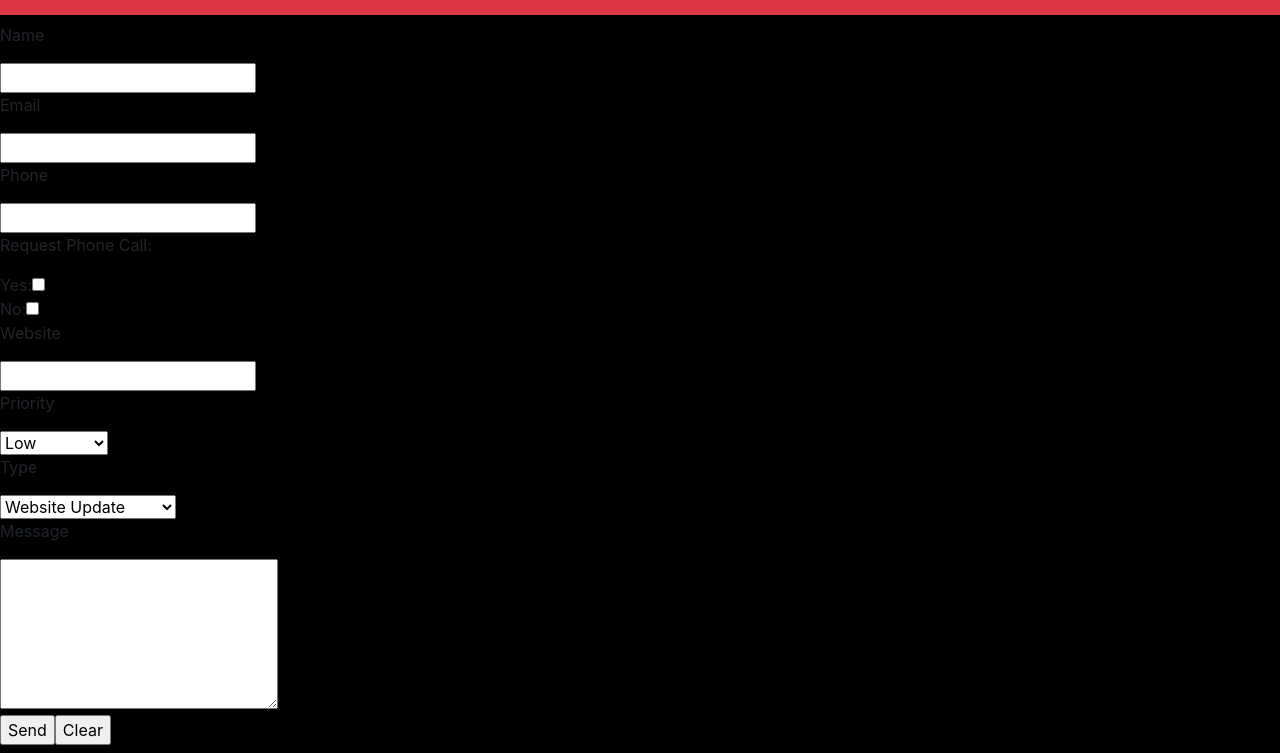
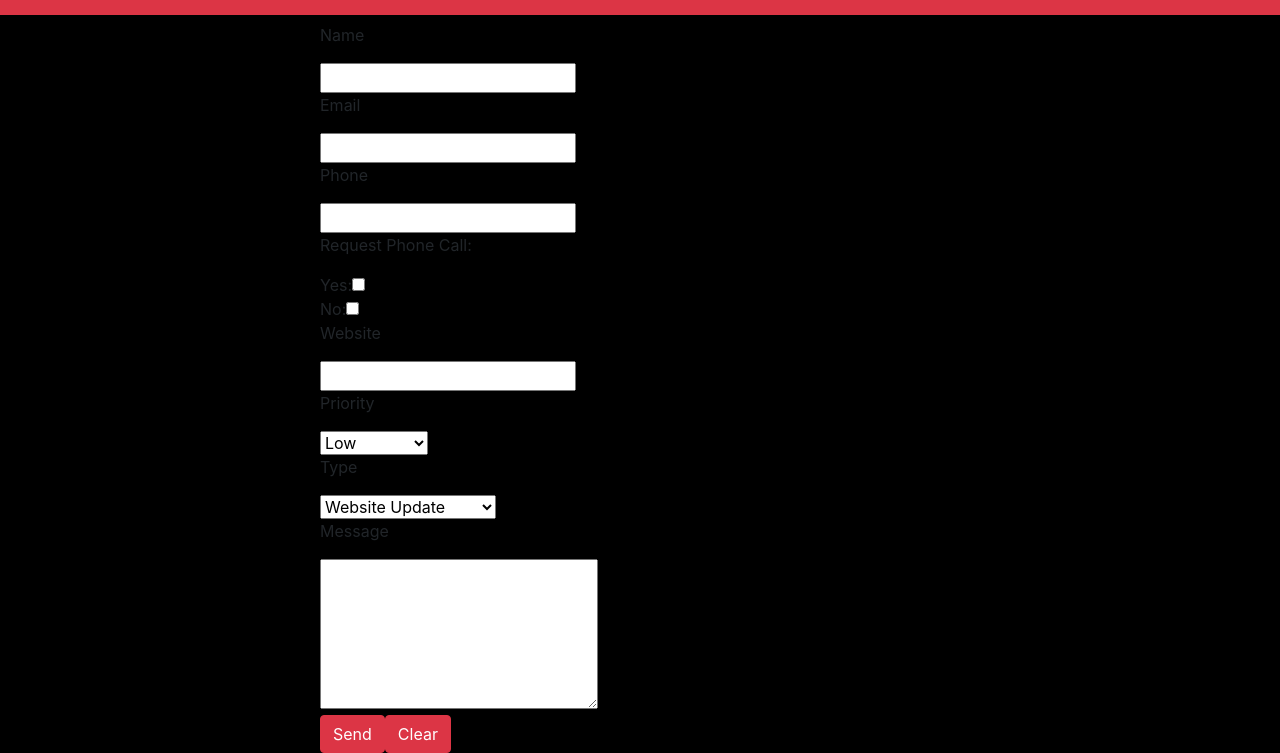
Before and after one commit to maharishi2019/MGames, a plain HTML site: page contact.html in a window 1280 px wide. Shown: the part 73-826 px from the top of the page. Drawn offline with nearby package versions, Linux system fonts and the light colour scheme.

Commit message:
commit on 'master'

```diff
--- a/contact.html
+++ b/contact.html
@@ -37,7 +37,7 @@
 
         </header>
 
-        <form action="mail.php" method="POST">
+        <form class="center" action="mail.php" method="POST">
                 <p>Name</p> <input type="text" name="name">
                 <p>Email</p> <input type="text" name="email">
                 <p>Phone</p> <input type="text" name="phone">
@@ -67,7 +67,7 @@
                 <br />
 
                 <p>Message</p><textarea name="message" rows="6" cols="25"></textarea><br />
-                <input type="submit" value="Send"><input type="reset" value="Clear">
+                <input class="btn btn-danger"type="submit" value="Send"><input class="btn btn-danger" type="reset" value="Clear">
         </form>
 
     </body>
```
